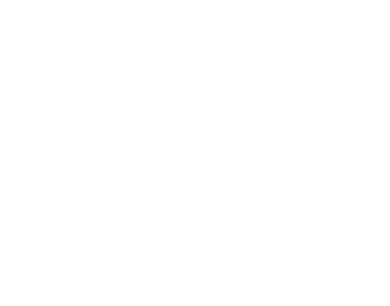
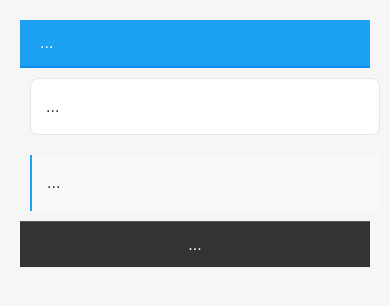
Before and after one commit to XandraN/alx_html_css, a plain HTML site: page css_basic/index.html in a window 390 px wide. Drawn offline with Linux system fonts and the light colour scheme.

Commit message:
modifies css and html file

```diff
--- a/css_basic/index.html
+++ b/css_basic/index.html
@@ -3,11 +3,16 @@
 <head>
     <meta charset="UTF-8">
     <meta name="viewport" content="width=device-width, initial-scale=1.0">
-    <title>Your Page Title</title>
+    <title>Home</title>
     <link href="base.css" rel="stylesheet">
     <link href="styles.css" rel="stylesheet">
 </head>
-<body>
-    <!-- Your HTML content here -->
+<body class="works_on_smartphone">
+    <header>...</header>
+    <main>
+        <article>...</article>
+        <aside>...</aside>
+    </main>
+    <footer>...</footer>
 </body>
 </html>
--- a/css_basic/styles.css
+++ b/css_basic/styles.css
@@ -1,8 +1,8 @@
 /* styles.css */
-
 body {
     display: flex;
     flex-direction: column;
+    background-color: #f5f6f5; /* Light gray background for the page */
 }
 
 main {
@@ -14,9 +14,58 @@ main {
 article {
     flex: 2;
     overflow-y: auto;
+    background-color: #ffffff; /* White background for article */
+    border: 1px solid #e1e8ed; /* Light border for article */
+    padding: 15px;
+    margin: 10px;
+    border-radius: 8px; /* Rounded corners */
+}
+
+/* Styling for content inside article */
+article h2 {
+    color: #1da1f2; /* Twitter-like blue for headings */
+    font-size: 1.5em;
+    margin-bottom: 10px;
+}
+
+article p {
+    color: #333; /* Dark gray for text */
+    font-size: 1em;
+    line-height: 1.5;
 }
 
 aside {
     flex: 1;
     overflow-y: auto;
+    background-color: #f8f9fa; /* Slightly darker background for aside */
+    border-left: 2px solid #1da1f2; /* Blue border for separation */
+    padding: 15px;
+    margin: 10px;
 }
+
+header {
+    background-color: #1da1f2; /* Blue background for header */
+    color: #ffffff; /* White text for header */
+    padding: 10px 20px;
+    border-bottom: 2px solid #0d8bf0; /* Slightly darker blue border */
+}
+
+footer {
+    background-color: #333; /* Dark gray background for footer */
+    color: #ffffff; /* White text for footer */
+    padding: 10px 20px;
+    text-align: center;
+    border-top: 1px solid #555; /* Subtle border for footer */
+}
+
+/* Example base.css snippet for works_on_smartphone */
+@media only screen and (max-width: 600px) {
+    .works_on_smartphone main {
+        flex-direction: column;
+    }
+    .works_on_smartphone article,
+    .works_on_smartphone aside {
+        flex: 1;
+        width: 100%;
+    }
+}
```
Also changed, not shown: css_basic/base.css (line endings or trailing spaces).
